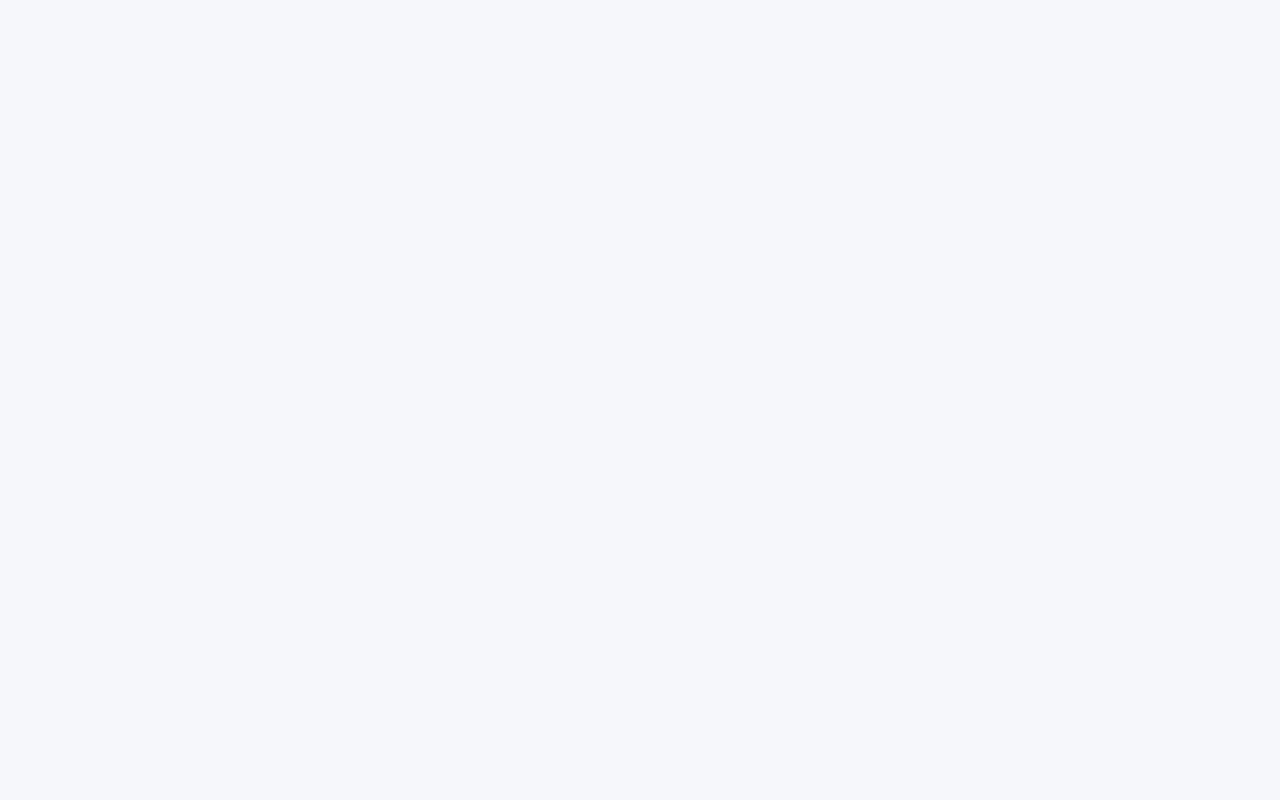
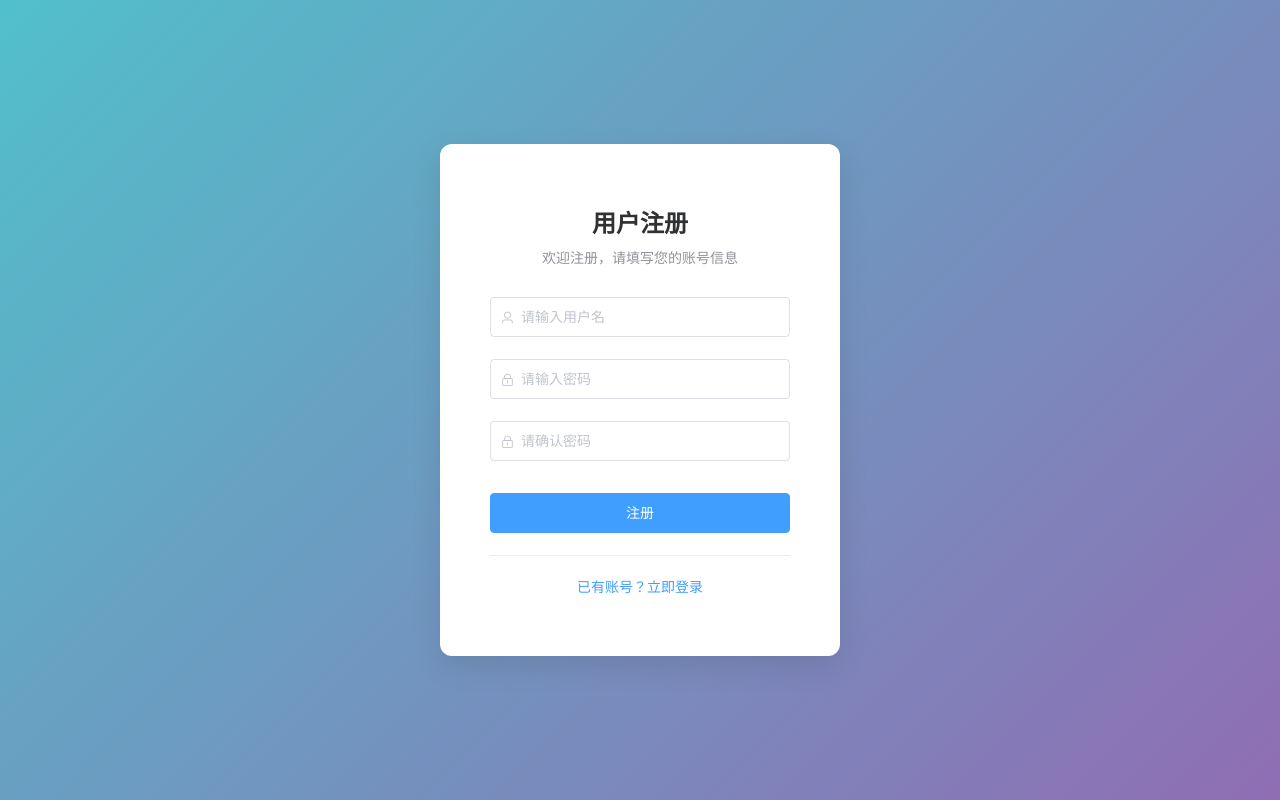
Before and after one commit to Yzenghui/information-management-system, a Vue app in the folder frontend/: page /register in a window 1280 px wide. Built offline with nearby package versions, Linux system fonts and the light colour scheme.

Commit message:
feat: 实现用户注册功能及登录优化
- 新增用户注册页面，包含完整的表单验证
- 实现密码一致性自定义验证规则
- 注册成功后自动登录并跳转首页
- 修复登录页面回车提交问题（添加.native修饰符）

```diff
--- a/frontend/src/App.vue
+++ b/frontend/src/App.vue
@@ -1,7 +1,7 @@
 <template>
   <div id="app">
-    <!-- 登录页面独立显示，其他页面显示完整布局 -->
-    <router-view v-if="$route.path === '/login'" />
+    <!-- 登录页面与注册页面独立显示，其他页面显示完整布局 -->
+    <router-view v-if="$route.path === '/login' || $route.path === '/register'" />
     <div v-else class="main-layout">
       <!-- 这里后续添加导航栏、侧边栏等公共布局 -->
       <router-view />
--- a/frontend/src/router/index.js
+++ b/frontend/src/router/index.js
@@ -17,6 +17,12 @@ const routes = [
     path: "/login",
     name: "login",
     component: UserLogin,
+    meta: { requiresAuth: false }, // 不需要登录
+  },
+  {
+    path: "/register",
+    name: "register",
+    component: () => import("../views/Register.vue"),
     meta: { requiresAuth: false }, // 不需要登录
   },
   {
@@ -46,8 +52,8 @@ router.beforeEach((to, from, next) => {
   if (to.meta.requiresAuth && !isLoggedIn) {
     // 需要登录但未登录，跳转到登录页
     next("/login");
-  } else if (to.path === "/login" && isLoggedIn) {
-    // 已登录但访问登录页，跳转到首页
+  } else if ((to.path === '/login' || to.path === '/register') && isLoggedIn) {
+    // 已登录但访问登录页或注册页，跳转到首页
     next("/");
   } else {
     // 正常放行
--- a/frontend/src/views/Login.vue
+++ b/frontend/src/views/Login.vue
@@ -32,7 +32,7 @@
             placeholder="请输入用户名"
             size="large"
             prefix-icon="el-icon-user"
-            @keyup.enter="handleLogin"
+            @keyup.enter.native="handleLogin"
           />
         </el-form-item>
 
@@ -48,7 +48,7 @@
             size="large"
             prefix-icon="el-icon-lock"
             show-password
-            @keyup.enter="handleLogin"
+            @keyup.enter.native="handleLogin"
           />
         </el-form-item>
 
@@ -155,8 +155,7 @@ export default {
     },
 
     goToRegister() {
-      this.$message.info("注册功能开发中...");
-      // 后续添加：this.$router.push('/register')
+      this.$router.push('/register')
     },
   },
 
--- /dev/null
+++ b/frontend/src/views/Register.vue
@@ -0,0 +1,228 @@
+<template>
+  <div class="login-container">
+    <div class="login-background"></div>
+    <el-card class="login-card">
+      <div class="login-header">
+        <h2>用户注册</h2>
+        <p>欢迎注册，请填写您的账号信息</p>
+      </div>
+
+      <el-form
+        :model="registerForm"
+        :rules="registerRules"
+        ref="registerFormRef"
+        class="login-form"
+      >
+        <el-form-item prop="username">
+          <el-input
+            v-model="registerForm.username"
+            placeholder="请输入用户名"
+            size="large"
+            prefix-icon="el-icon-user"
+            @keyup.enter.native="handleRegister"
+          />
+        </el-form-item>
+
+        <el-form-item prop="password">
+          <el-input
+            v-model="registerForm.password"
+            type="password"
+            placeholder="请输入密码"
+            size="large"
+            prefix-icon="el-icon-lock"
+            show-password
+            @keyup.enter.native="handleRegister"
+          />
+        </el-form-item>
+
+        <el-form-item prop="confirmPassword">
+          <el-input
+            v-model="registerForm.confirmPassword"
+            type="password"
+            placeholder="请确认密码"
+            size="large"
+            prefix-icon="el-icon-lock"
+            show-password
+            @keyup.enter.native="handleRegister"
+          />
+        </el-form-item>
+
+        <el-form-item>
+          <el-button
+            type="primary"
+            size="large"
+            :loading="loading"
+            @click="handleRegister"
+            class="login-button"
+          >
+            {{ loading ? "注册中..." : "注册" }}
+          </el-button>
+        </el-form-item>
+      </el-form>
+
+      <div class="login-footer">
+        <el-link type="primary" @click="goToLogin"
+          >已有账号？立即登录</el-link
+        >
+      </div>
+    </el-card>
+  </div>
+</template>
+
+<script>
+export default {
+  name: "UserRegister",
+  data() {
+    // 定义一个自定义验证函数，用于确认密码字段
+    // rule: 验证规则配置对象（包含required、min等配置）
+    // value: 当前表单字段的值（用户输入的确认密码）
+    /* callback: 回调函数，用于返回验证结果
+        验证通过时，调用 callback()
+        验证失败时，调用 callback(new Error('错误提示信息'))，参数是一个 Error 对象 */
+    const validateConfirmPassword = (rule, value, callback) => {
+      if (value === '') {
+        callback(new Error('请再次输入密码'));
+      } else if (value !== this.registerForm.password) {
+        callback(new Error('两次输入密码不一致!'));
+      } else {
+        callback();
+      }
+    };
+
+    return {
+      loading: false,
+      registerForm: {
+        username: "",
+        password: "",
+        confirmPassword: ""
+      },
+      registerRules: {
+        username: [
+          { required: true, message: "请输入用户名", trigger: "blur" },
+          {
+            min: 3,
+            max: 20,
+            message: "用户名长度为 3 到 20 个字符",
+            trigger: "blur",
+          },
+        ],
+        password: [
+          { required: true, message: "请输入密码", trigger: "blur" },
+          {
+            min: 6,
+            max: 20,
+            message: "密码长度为 6 到 20 个字符",
+            trigger: "blur",
+          },
+        ],
+        confirmPassword: [
+          { required: true, message: "请确认密码", trigger: "blur" },
+          { validator: validateConfirmPassword, trigger: 'blur' }
+        ],
+      },
+    };
+  },
+  methods: {
+    handleRegister() {
+      this.$refs.registerFormRef.validate((valid) => {
+        if (valid) {
+          this.loading = true;
+
+          // 模拟注册API调用
+          setTimeout(() => {
+            this.loading = false;
+
+            // 模拟注册成功
+            if (this.registerForm.username && this.registerForm.password) {
+              this.$message.success("注册成功！");
+
+              // 注册成功后自动登录
+              localStorage.setItem("isLoggedIn", "true");
+              localStorage.setItem("username", this.registerForm.username);
+
+              // 跳转到首页
+              this.$router.push("/");
+            } else {
+              this.$message.error("注册失败，请重试");
+            }
+          }, 1500);
+
+        }
+      });
+    },
+
+    goToLogin() {
+      this.$router.push("/login");
+    },
+  },
+
+  mounted() {
+    // 如果已登录，直接跳转到首页
+    if (localStorage.getItem("isLoggedIn") === "true") {
+      this.$router.push("/");
+    }
+  },
+};
+</script>
+
+<style scoped>
+.login-container {
+  min-height: 100vh;
+  display: flex;
+  justify-content: center;
+  align-items: center;
+  position: relative;
+  background: #f5f7fa;
+}
+
+.login-background {
+  position: absolute;
+  top: 0;
+  left: 0;
+  right: 0;
+  bottom: 0;
+  background: linear-gradient(135deg, #13aabae7 0%, #764ba2 100%);
+  opacity: 0.8;
+}
+
+.login-card {
+  width: 400px;
+  padding: 40px 30px;
+  position: relative;
+  z-index: 1;
+  box-shadow: 0 10px 30px rgba(0, 0, 0, 0.1);
+  border: none;
+  border-radius: 12px;
+}
+
+.login-header {
+  text-align: center;
+  margin-bottom: 30px;
+}
+
+.login-header h2 {
+  color: #303133;
+  margin-bottom: 8px;
+  font-size: 24px;
+}
+
+.login-header p {
+  color: #909399;
+  font-size: 14px;
+}
+
+.login-form {
+  margin-bottom: 20px;
+}
+
+.login-button {
+  width: 100%;
+  margin-top: 10px;
+}
+
+.login-footer {
+  text-align: center;
+  border-top: 1px solid #ebeef5;
+  padding-top: 20px;
+}
+</style>
```
